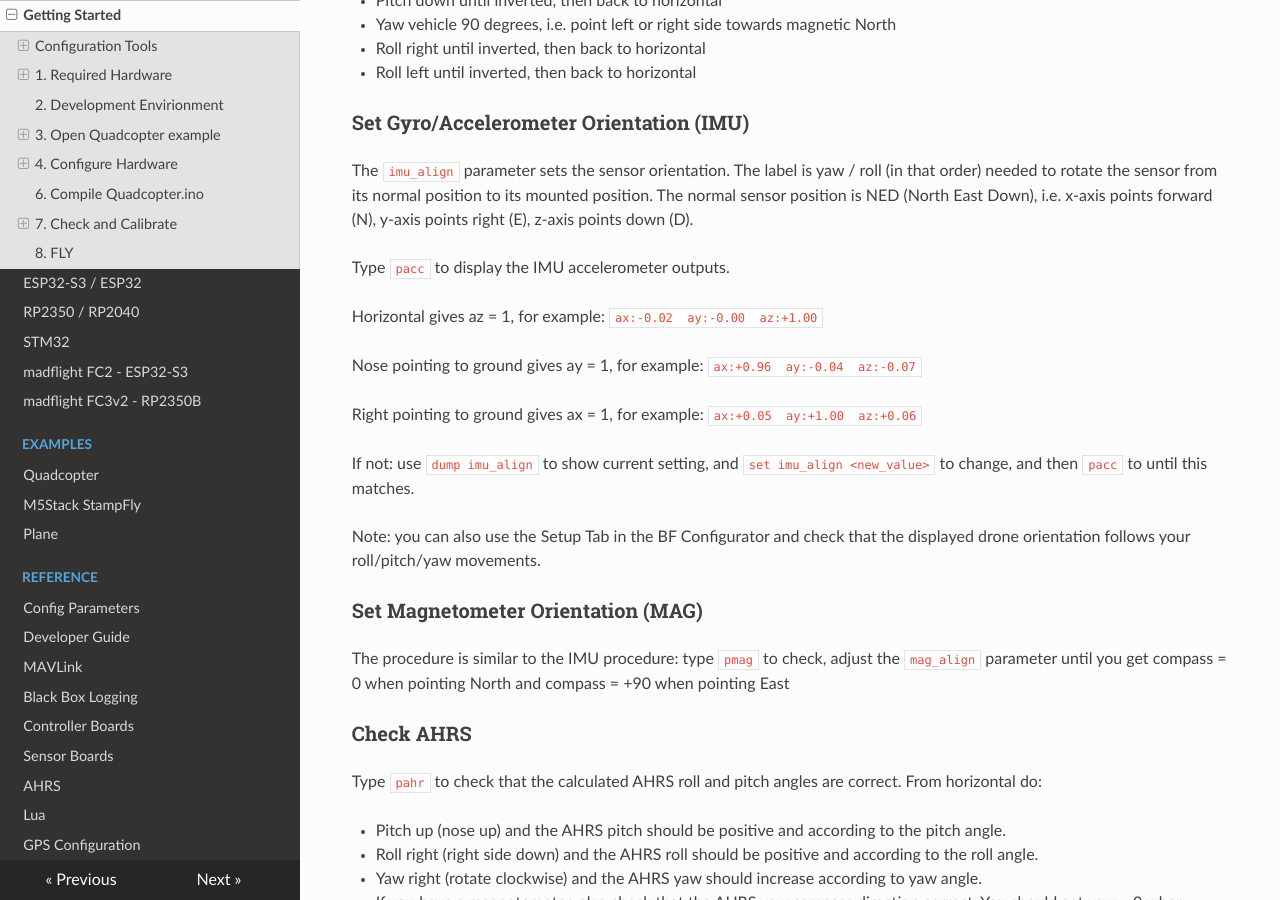
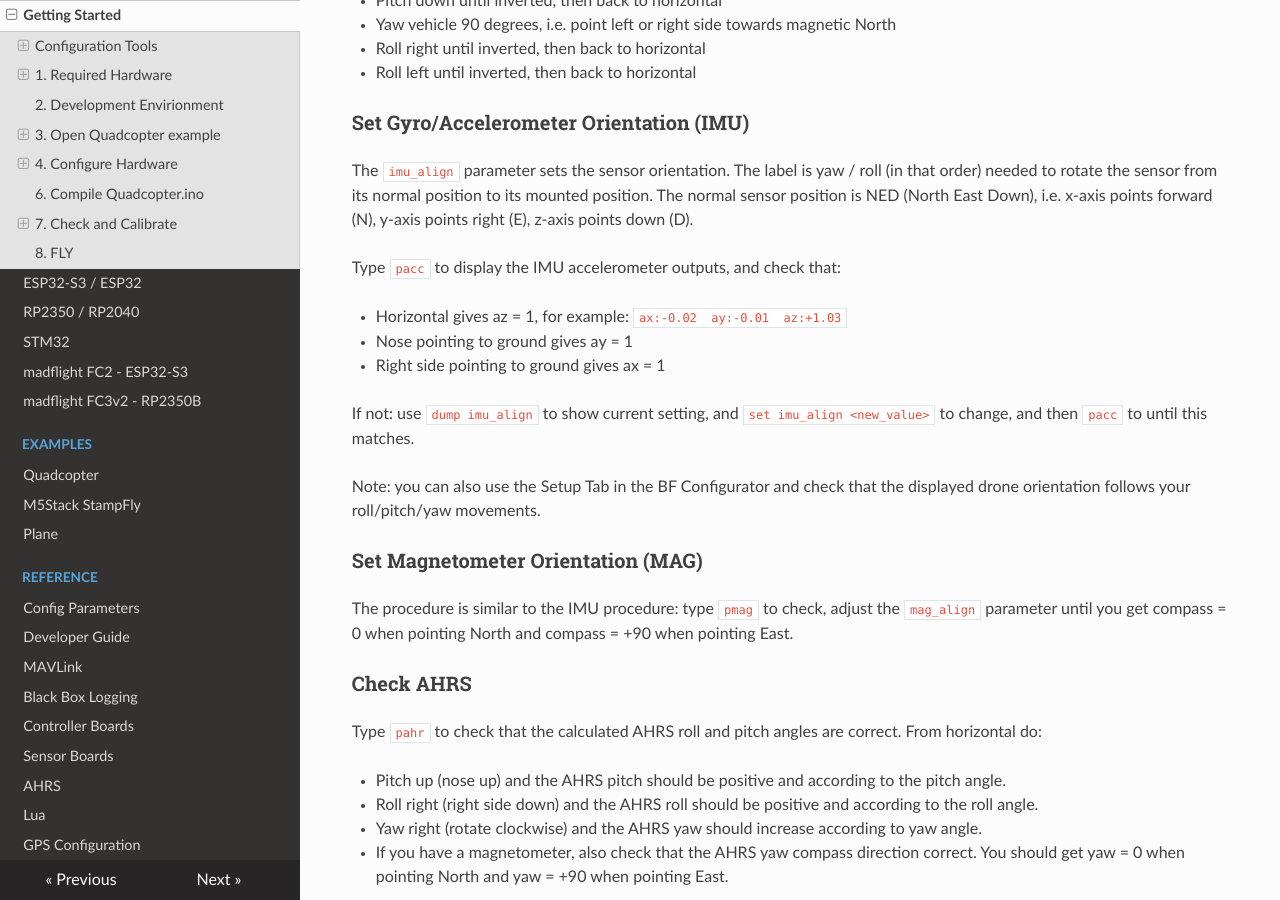
Before and after one commit to qqqlab/madflight-docs, an MkDocs documentation site: the page built from docs/Getting-Started.md, in a window 1280 px wide and 900 px high, scrolled down 5304 px. Built offline with MkDocs 1.6.1, drawn with Linux system fonts in a browser that asks for light colours; nearby versions of some CDN libraries.

Commit message:
Update Getting-Started.md

```diff
--- a/docs/Getting-Started.md
+++ b/docs/Getting-Started.md
@@ -223,13 +223,13 @@ The calibration routine tries to capture the maximum and minimum magnetic flux o
 
 The `imu_align` parameter sets the sensor orientation. The label is yaw / roll (in that order) needed to rotate the sensor from its normal position to its mounted position. The normal sensor position is NED (North East Down), i.e. x-axis points forward (N), y-axis points right (E), z-axis points down (D).
 
-Type `pacc` to display the IMU accelerometer outputs.
+Type `pacc` to display the IMU accelerometer outputs, and check that:
 
-Horizontal gives az = 1, for example: `ax:-0.02  ay:-0.00  az:+1.00`
+ - Horizontal gives az = 1, for example: `ax:-0.02  ay:-0.01  az:+1.03`
 
-Nose pointing to ground gives ay = 1, for example: `ax:+0.96  ay:-0.04  az:-0.07`
+ - Nose pointing to ground gives ay = 1
 
-Right pointing to ground gives ax = 1, for example: `ax:+0.05  ay:+1.00  az:+0.06`
+ - Right side pointing to ground gives ax = 1
 
 If not: use `dump imu_align` to show current setting, and `set imu_align <new_value>` to change, and then `pacc` to until this matches.
 
@@ -237,7 +237,7 @@ Note: you can also use the Setup Tab in the BF Configurator and check that the d
 
 ### Set Magnetometer Orientation (MAG)
 
-The procedure is similar to the IMU procedure: type `pmag` to check, adjust the `mag_align` parameter until you get compass = 0 when pointing North and compass = +90 when pointing East
+The procedure is similar to the IMU procedure: type `pmag` to check, adjust the `mag_align` parameter until you get compass = 0 when pointing North and compass = +90 when pointing East.
 
 ### Check AHRS
 
```
